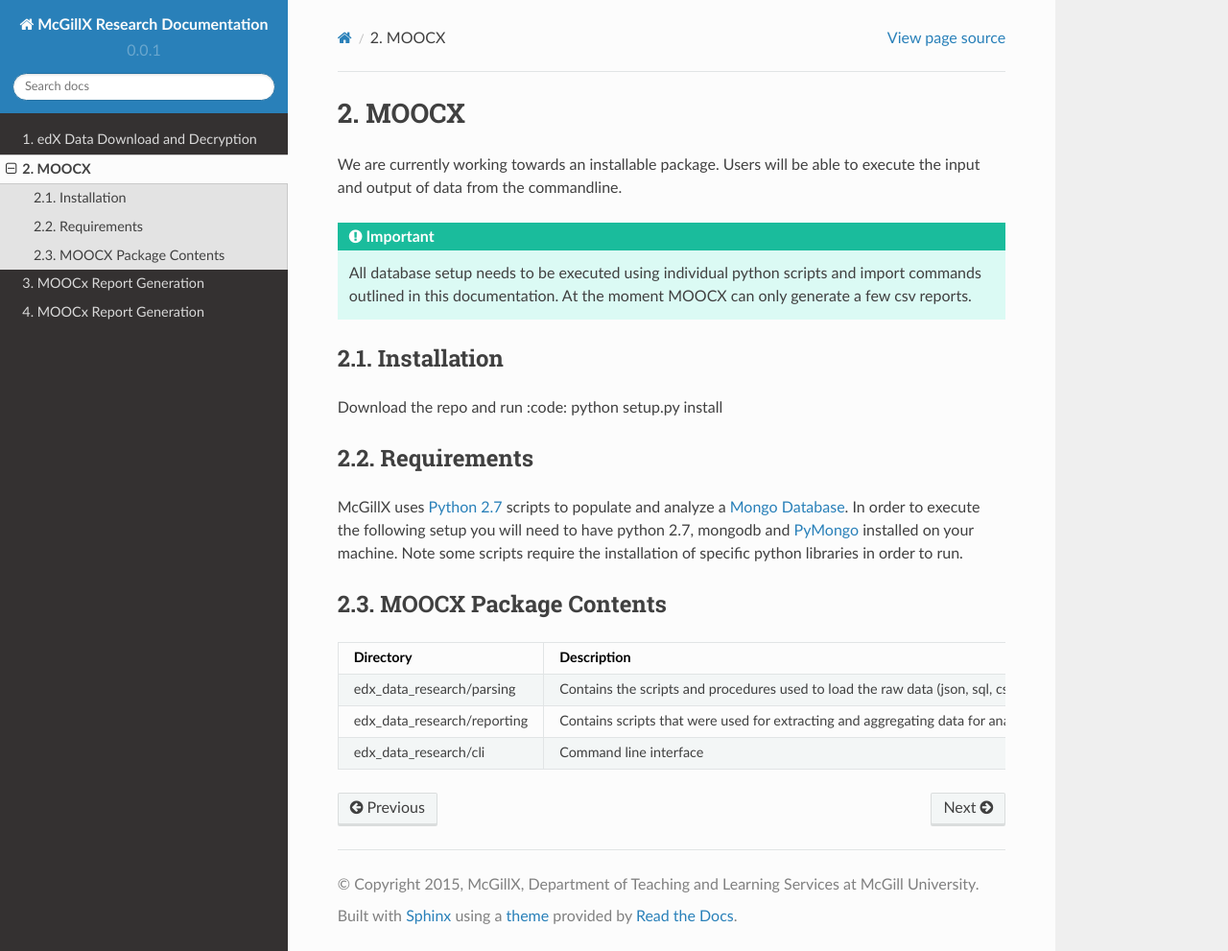
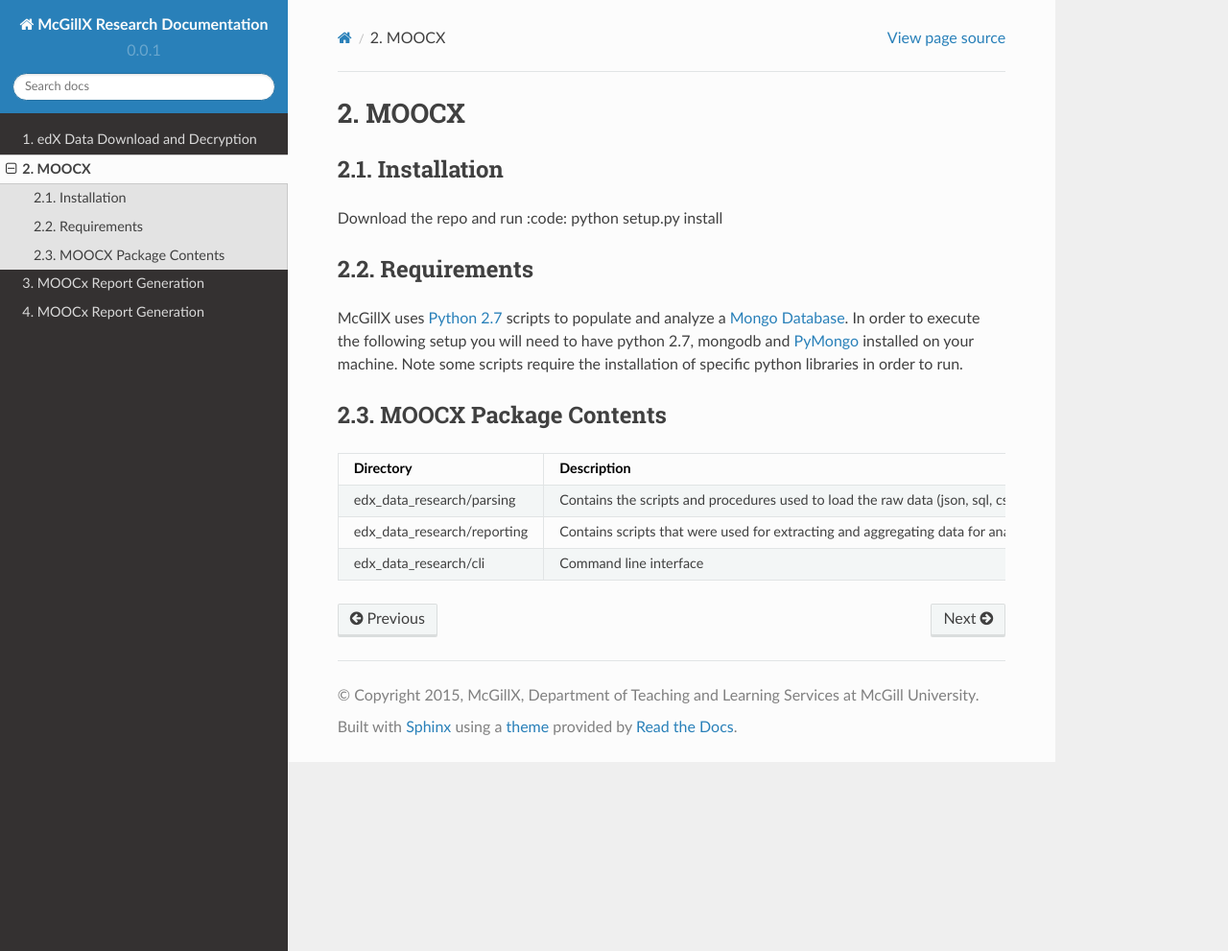
Before and after one commit to McGillX/mcgillx-research-documentation, a Sphinx documentation site: the page built from docs/source/rstfiles/moocx.rst, in a window 1280 px wide and 991 px high. Shown: the whole window at 96% size. Built offline with Sphinx 7.4.7 and the Read the Docs theme 2.0.0, drawn with Linux system fonts in a browser that asks for light colours; pages that are not in the unit, such as notebooks, are missing from menus.

Commit message:
Update moocx.rst

```diff
--- a/docs/source/rstfiles/moocx.rst
+++ b/docs/source/rstfiles/moocx.rst
@@ -1,10 +1,5 @@
 MOOCX
 ======
-
-We are currently working towards an installable package.
-Users will be able to execute the input and output of data from the commandline.
-
-.. important:: All database setup needs to be executed using individual python scripts and import commands outlined in this documentation. At the moment MOOCX can only generate a few csv reports.
 
 Installation
 ------------
```
